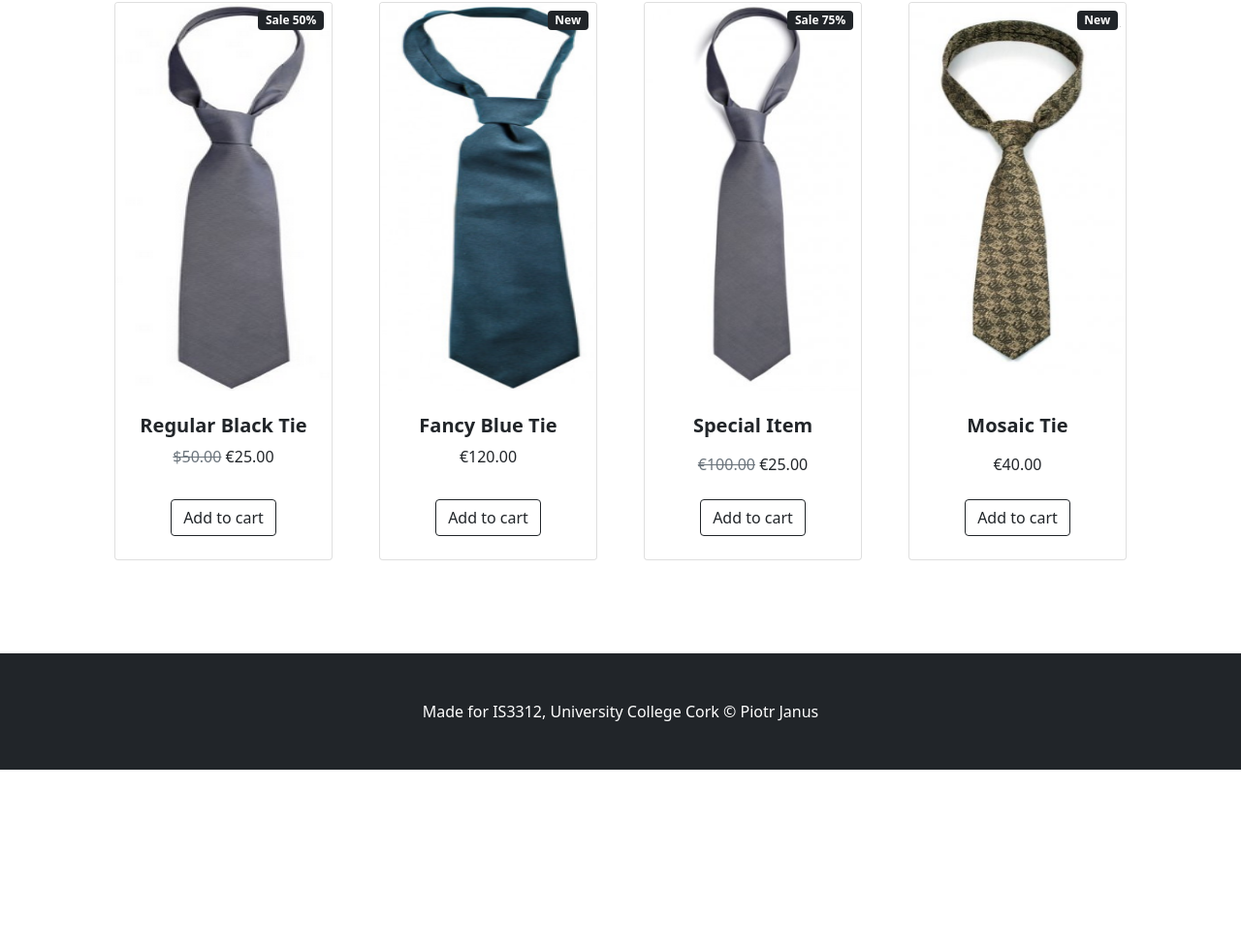
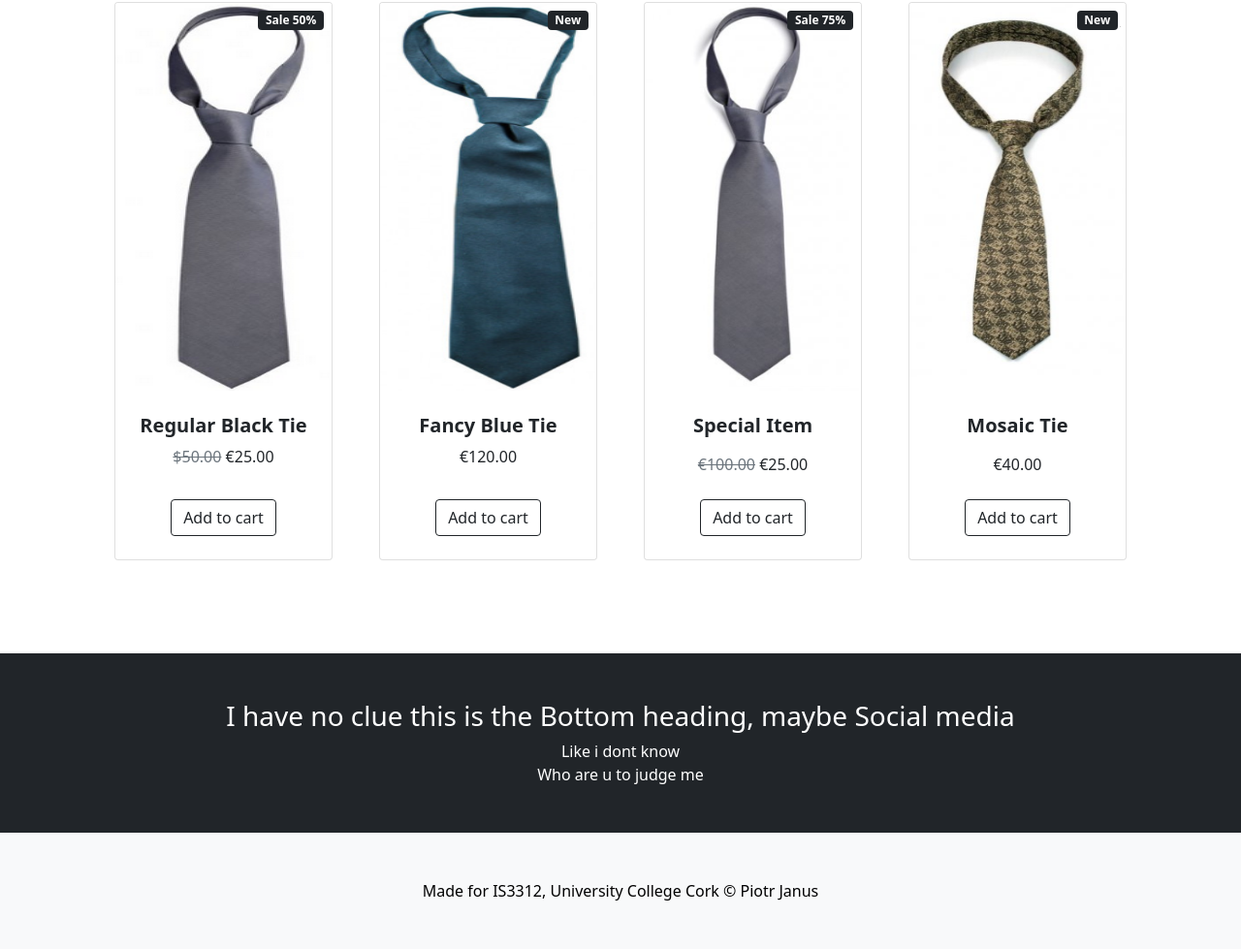
Before and after one commit to 119717661/is3312project, a plain HTML site: page index.html in a window 1280 px wide. Shown: the part 1279-2258 px from the top of the page at 97% size. Before the commit the page ends 2073 px from the top, so only its background shows below. Drawn offline with nearby package versions, Linux system fonts and the light colour scheme.

Commit message:
Add files via upload

```diff
--- a/index.html
+++ b/index.html
@@ -194,7 +194,7 @@
                             <!-- Sale badge-->
                             <div class="badge bg-dark text-white position-absolute" style="top: 0.5rem; right: 0.5rem">Sale 50%</div>
                             <!-- Product image-->
-                                        <img class="card-img-top" src="assets\TIES\black_tie.png" alt="blacktie" width="200" height="400"  />
+                            <img class="card-img-top" src="assets\TIES\black_tie.png" alt="blacktie" width="200" height="400" />
                             <!-- Product details-->
                             <div class="card-body p-4">
                                 <div class="text-center">
@@ -296,7 +296,16 @@
         </section>
         <!-- Footer-->
         <footer class="py-5 bg-dark">
-                        <div class="container"><p class="m-0 text-center text-white">Made for IS3312, University College Cork &copy; Piotr Janus</p></div>
+            <div class="container">
+                <h3><p class="m-0 text-center text-white"> I have no clue this is the Bottom heading, maybe Social media</p></h3>
+                <p class="m-0 text-center text-white">Like i dont know</p>
+                <p class="m-0 text-center text-white">Who are u to judge me</p>
+            </div>
+        </footer>
+        <footer class="py-5 bg-light">
+            <div class="container">
+                <p class="m-0 text-center text-black">Made for IS3312, University College Cork &copy; Piotr Janus</p>
+            </div>
         </footer>
         <!-- Bootstrap core JS-->
         <script src="https://cdn.jsdelivr.net/npm/bootstrap@5.1.0/dist/js/bootstrap.bundle.min.js"></script>
```
Lines whose indentation alone changed are shown as unchanged.
